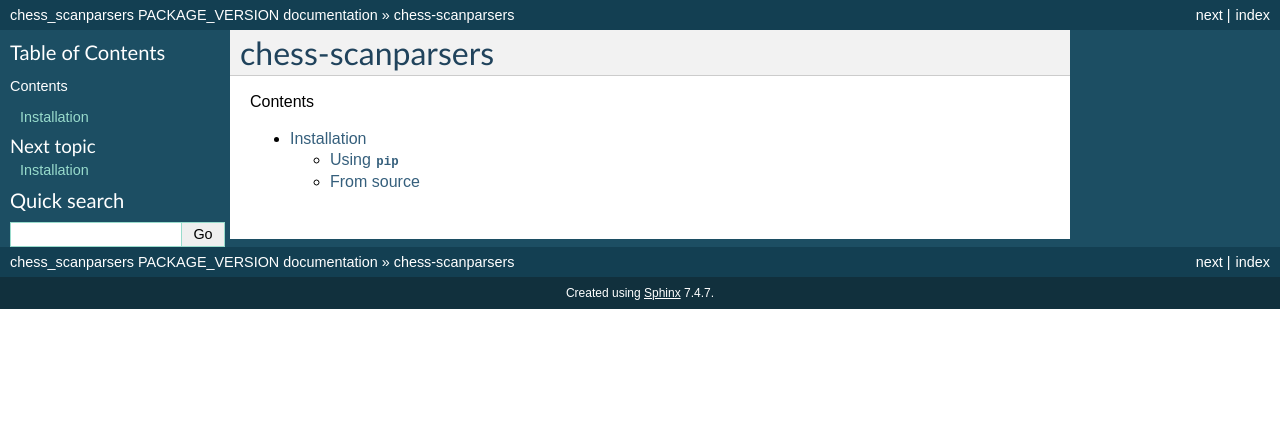
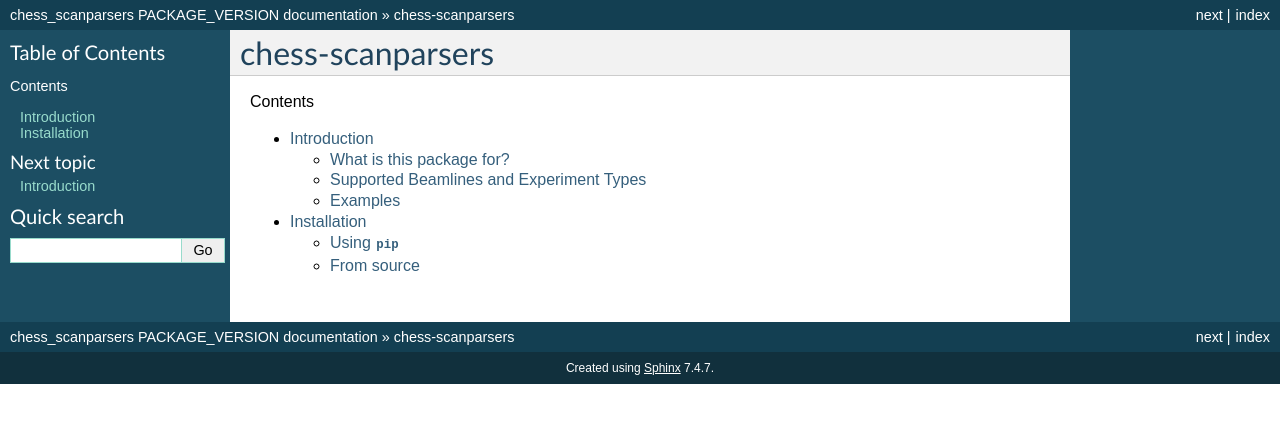
Before and after one commit to CHESSComputing/chess-scanparsers, a Sphinx documentation site: the page built from docs/index.md, in a window 1280 px wide. Shown: the top 423 px of the page. Built offline with Sphinx 7.4.7, drawn with Linux system fonts in a browser that asks for light colours; pages that are not in the unit, such as notebooks, are missing from menus; some of the changed lines change nothing that is shown.

Commit message:
doc: add introduction

````diff
--- a/docs/index.md
+++ b/docs/index.md
@@ -3,6 +3,7 @@
 ```{toctree}
 :maxdepth: 2
 :caption: Contents
+introduction.md
 installation.md
 apidocs/index.rst
 ```
--- /dev/null
+++ b/docs/introduction.md
@@ -0,0 +1,67 @@
+# Introduction
+
+## What is this package for?
+At [CHESS](https://www.chess.cornell.edu), most data is collected with [SPEC](https://certif.com/content/spec/). Often, different beamlines and experimental setups use different SPEC macros to control the format / structure of the collected metadata and data. These formats are also subject to change over time as beamlines are upgraded. Also, some experiment types may need to collect pieces of metadata not collected by others. This variability can make it challenging for users to know how to consistently read in their experimental data for further processing and analysis.
+
+The `chess-scanparsers` package attempts to solve this problem by providing a uniform object oriented python interface to access data and metadata for a single SPEC scan from [supported beamlines and experiment types](#supported_beamlines_and_experiment_types). The interface is made available when an instance of a `ScanParser` object is initialized -- the `ScanParser` object's [properties](https://www.w3schools.com/python/python_class_properties.asp) will provide access to information like the start time of the scan, the command string used to run the scan, etc. In order to initialize the correct `ScanParser` object to properly parse their scan, users will need to know:
+1. The name of the beamline at which the scan was run
+1. The type of experiment being performned with this scan
+1. The full path to the [SPEC data file](https://certif.com/spec_manual/user_1_4_1.html) in which data from that scan was logged
+1. The number of the scan of interest in the given SPEC file
+
+## Supported Beamlines and Experiment Types
+The table below indicates which combinations of beamlines and experimental techniques are supported by `chess-scanparsers`.
+|                        | "id1a3" | "id3a" | "id3b" | "id4b" |
+|------------------------|---------|--------|--------|--------|
+| "edd"                  | YES     | YES    | no     | no     |
+| "giwaxs"               | no      | no     | YES    | no     |
+| "hdrm"                 | no      | no     | no     | YES    |
+| "powder" or "saxswaxs" | YES     | YES    | YES    | no     |
+| "tomo"                 | YES     | YES    | YES    | no     |
+| "xrf"                  | no      | no     | YES    | no     |
+
+
+## Examples
+
+### Choosing the correct type of `ScanParser` for your beamline and experiment type
+```python
+>>> from chess_scanparsers import choose_scanparser
+>>> SP = choose_scanparser("id3b", "saxswaxs")
+>>> print(SP)
+<class 'chess_scanparsers.scanparsers.FMBSAXSWAXSScanParser'>
+```
+
+### Initializing a usable `ScanParser` object
+```python
+>>> # Continued from previous example
+>>> sp = SP("spec_file", 1)
+>>> print(sp)
+FMBSAXSWAXSScanParser(spec_file, 1) -- flymesh samz 68.538 70.288 350 0.5 samx 8.8 9.05 50
+```
+
+### Using a `ScanParser` object to get SPEC-related metadata about a scan
+```python
+>>> # Continued from previous example
+
+>>> print(sp.spec_command)
+flymesh samz 68.538 70.288 350 0.5 samx 8.8 9.05 50
+
+>>> print(sp.spec_scan_dwell)
+0.5
+
+>>> print(sp.spec_scan_shape)
+(351, 51)
+```
+
+### Acessing detector data
+```python
+# Continued from previous examples
+>>> print(sp.get_detector_data("PIL5", 0))
+[[-2  0  0 ...  0  0 -2]
+ [ 0  0  0 ...  0  0  0]
+ [ 0  0  0 ... -2  0  0]
+ ...
+ [ 0  0  0 ...  0  0  0]
+ [ 1  1  0 ...  0  0  1]
+ [-2  1  1 ...  0  0 -2]]
+```
````
